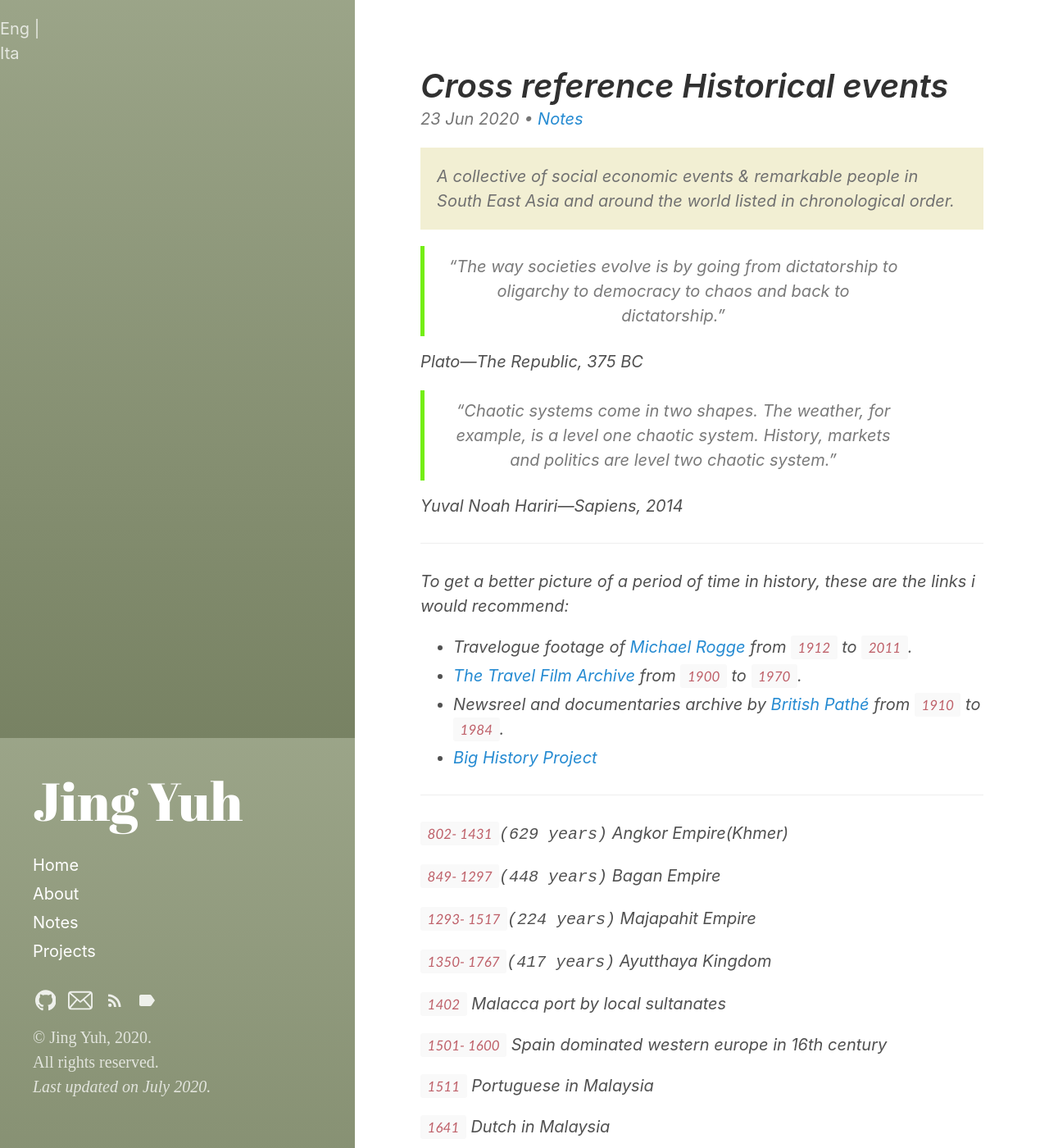
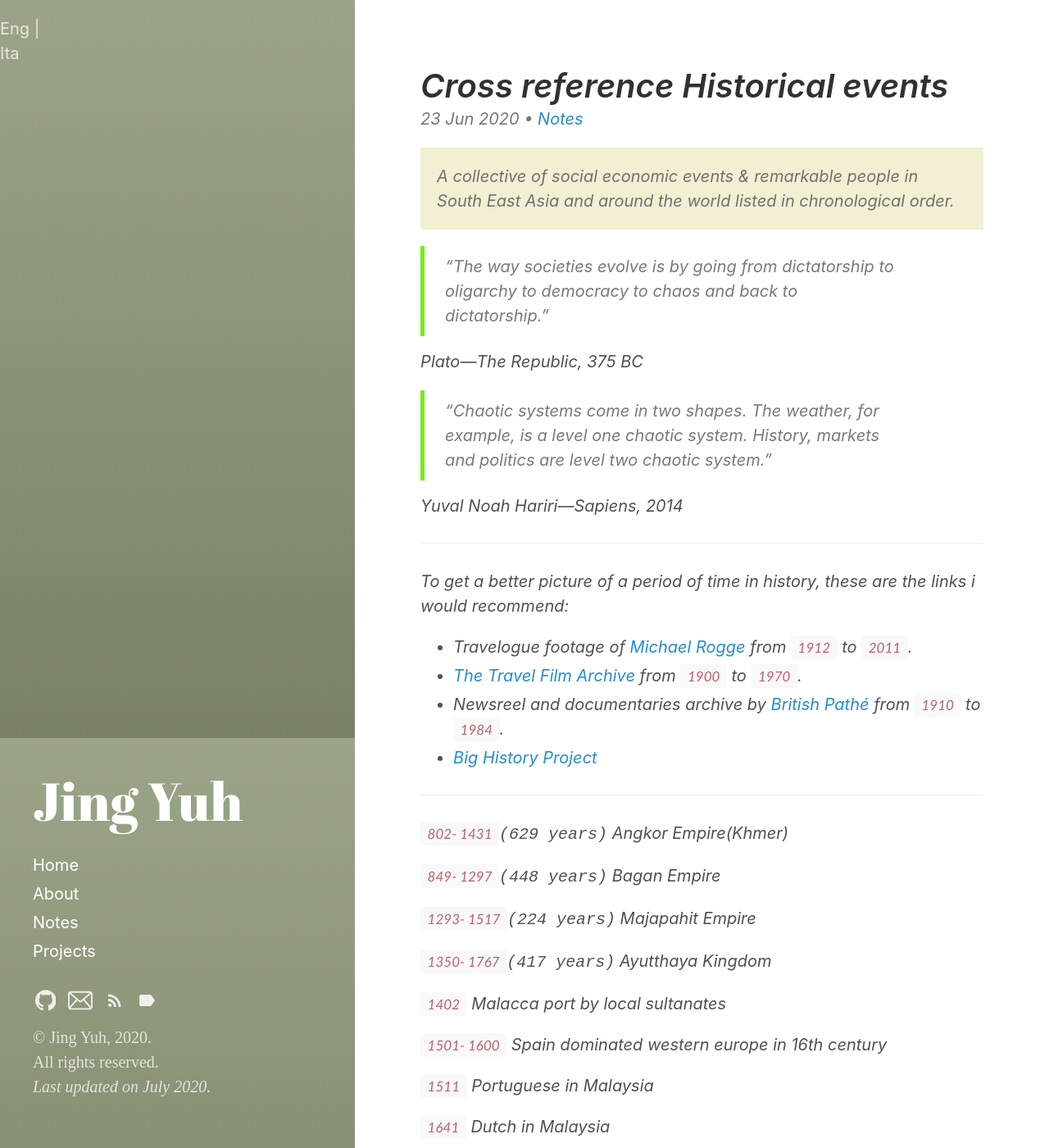
Before and after one commit to jyang123-bit/Website, a Jekyll site: the page built from _posts/2020-06-23-Notes-cross-reference-historical-events.md, in a window 1280 px wide and 1400 px high. Shown: the whole window at 82% size. Built offline with Jekyll 4.4.1, drawn with Linux system fonts in a browser that asks for light colours.

Commit message:
Update _type.scss

```diff
--- a/_sass/hydeout/_type.scss
+++ b/_sass/hydeout/_type.scss
@@ -87,20 +87,13 @@ blockquote {
   color: #7a7a7a;
   margin: 0.8rem 0;
   padding: 0.5rem 1rem;
-  text-align: center;
+
 
   p:last-child {
     margin-bottom: 0;
 
   }
 
-  blockquote cite {
-    color: #8A9574;
-    position: absolute;
-     right: 0;
-     bottom: -25px;
-     text-align: right;
-  }
 
   @media (min-width: 30em) {
     padding-left: 1.25rem;
```
